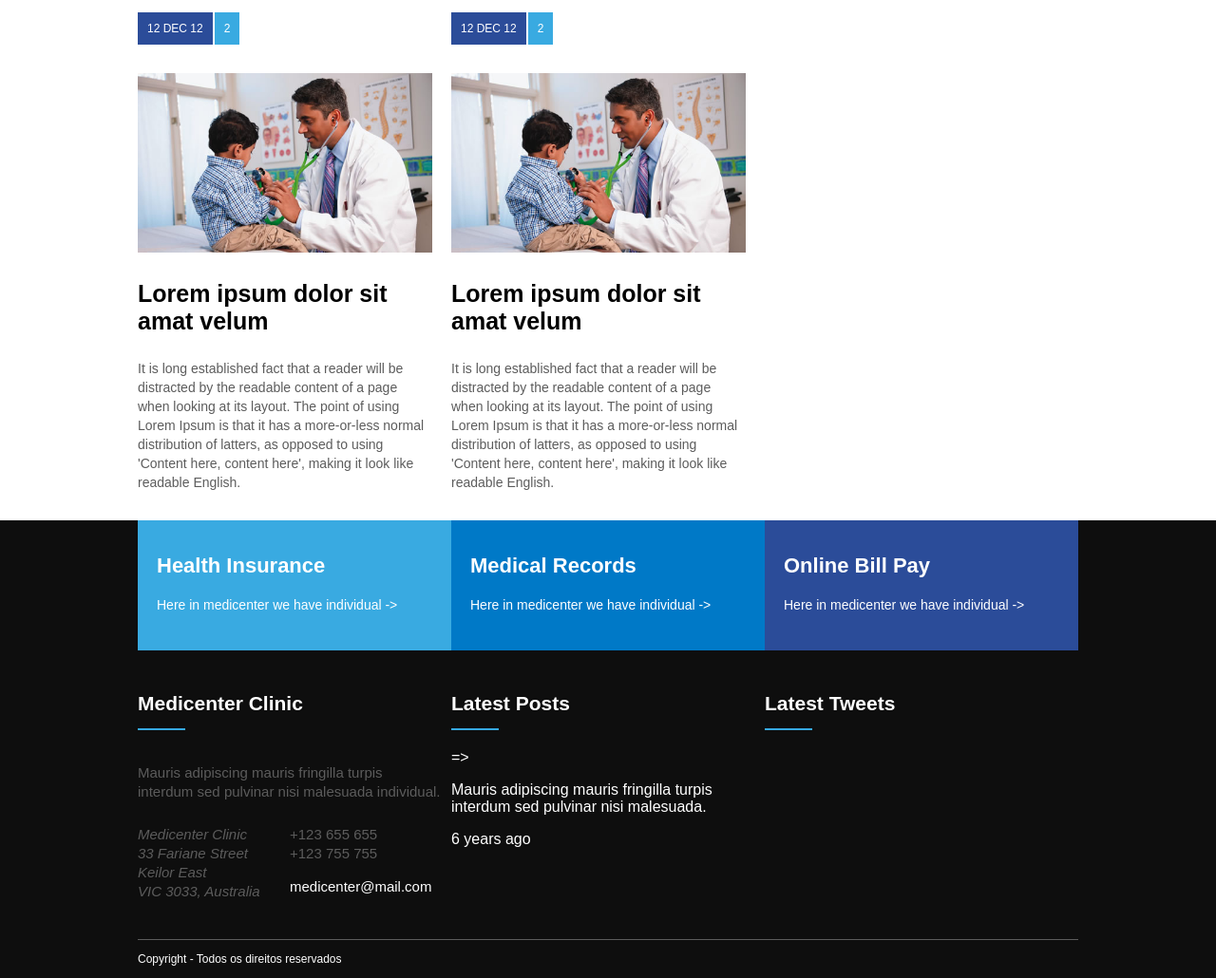
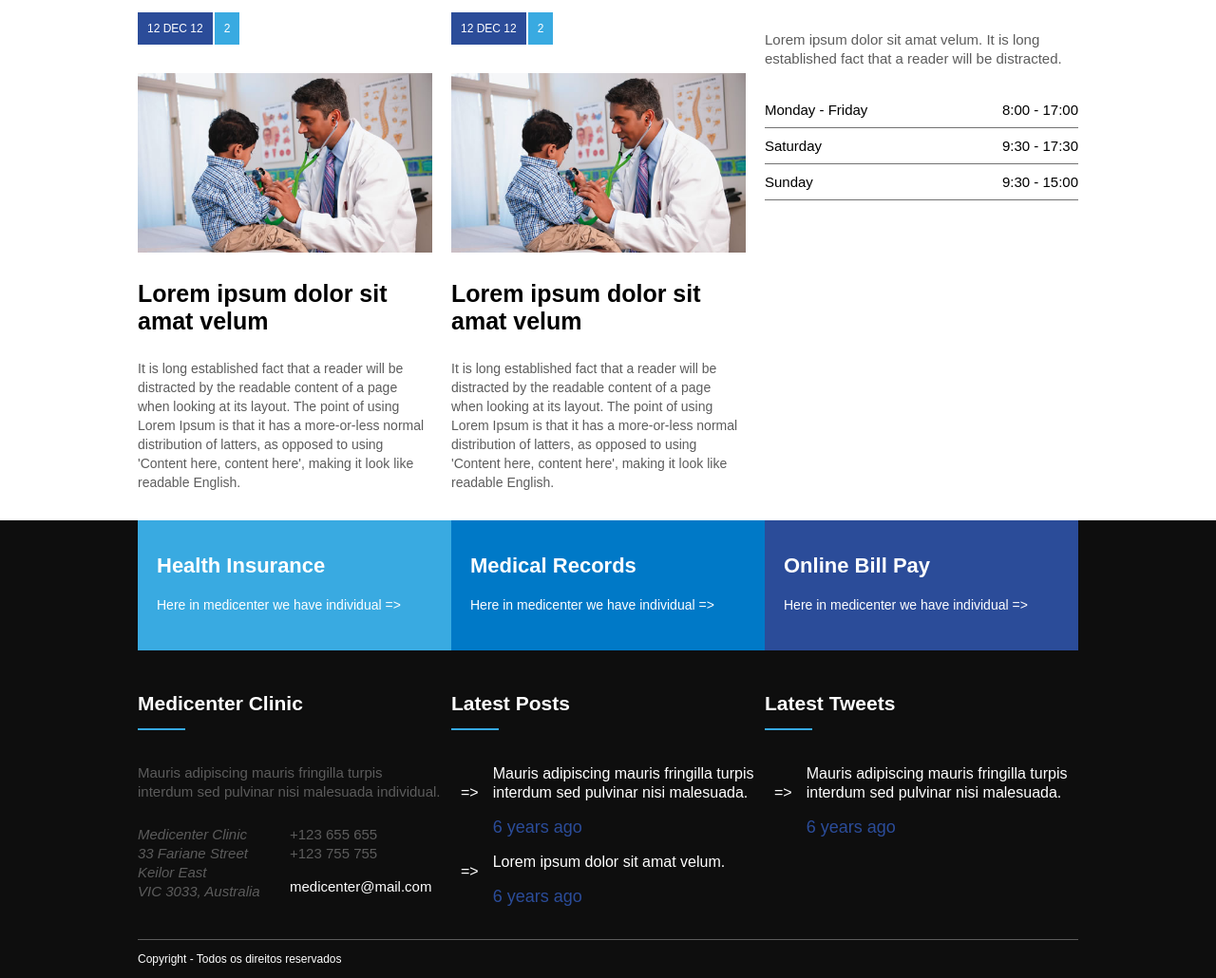
Before and after one commit to lucasdksan/Medicenter, a plain HTML site: page index.html in a window 1280 px wide. Shown: the part 1429-2459 px from the top of the page at 95% size. Drawn offline with Linux system fonts and the light colour scheme.

Commit message:
Conclusão dos desafios, além da alteração do arquivo readme

```diff
--- a/index.css
+++ b/index.css
@@ -151,6 +151,23 @@ nav a:hover{
     display: flex;
     flex: 1;
 }
+.block_area{
+    display: flex;
+    flex: 1;
+    flex-wrap: wrap;
+}
+.block{
+    width: 120px;
+    height: 120px;
+    background-color: var(--baby-blue);
+    margin: 10px;
+}
+.widget_text{
+    color: var(--title-color);
+    line-height: 20px;
+    font-size: 15px;
+    margin-bottom: 25px;
+}
 .widget_description{
     color: var(--title-color);
     line-height: 20px;
@@ -210,7 +227,35 @@ nav a:hover{
     flex-wrap: wrap;
 }
 .latest_content{
-
+    width: 100%;
+    display: flex;
+    flex-direction: row;
+    align-items: center;
+    justify-content: center;
+}
+.set{
+    display: flex;
+    flex-direction: column;
+    align-items: flex-start;
+    justify-content: center;
+    padding: 10px;
+    color: var(--main-white);
+    font-size: 16px;
+    margin-right: 5px;
+}
+.content{
+    display: flex;
+    flex-direction: column;
+    flex: 1;
+}
+.text_content{
+    font-size: 16px;
+    color: var(--main-white);
+    line-height: 20px;
+}
+.time_content{
+    font-size: 18px;
+    color: var(--dark-baby);
 }
 article{
     flex: 1;
@@ -252,6 +297,7 @@ article .news_resume{
     font-size: 14px;
     margin-bottom: 30px;
 }
+
 footer{
     background-color: var(--footer-black);
     display: flex;
--- a/index.html
+++ b/index.html
@@ -161,7 +161,14 @@
                         <div class="widget_title_bar"></div>
                     </div>
                     <div class="widget_body">
-
+                        <div class="block_area">
+                            <div class="block"></div>
+                            <div class="block"></div>
+                            <div class="block"></div>
+                            <div class="block"></div>
+                            <div class="block"></div>
+                            <div class="block"></div>
+                        </div>
                     </div>
                 </div>
                 <div class="widget">
@@ -169,8 +176,22 @@
                         <h1 class="widget_title_text">Make An Appointment</h1>
                         <div class="widget_title_bar"></div>
                     </div>
-                    <div class="widget_body">
-
+                    <div class="widget_body flexColumn">
+                        <p class="widget_text">
+                            Lorem ipsum dolor sit amat velum. It is long established fact that a reader will be distracted.
+                        </p>
+                        <div class="cell">
+                            <span class="week">Monday - Friday</span>
+                            <span class="hours">8:00 - 17:00</span>
+                        </div>
+                        <div class="cell">
+                            <span class="week">Saturday</span>
+                            <span class="hours">9:30 - 17:30</span>
+                        </div>
+                        <div class="cell">
+                            <span class="week">Sunday</span>
+                            <span class="hours">9:30 - 15:00</span>
+                        </div>
                     </div>
                 </div>
             </aside>
@@ -182,19 +203,19 @@
                 <div class="fm_1">
                     <h1 class="banner_title">Health Insurance</h1>
                     <p class="banner_desc">
-                        Here in medicenter we have individual ->
+                        Here in medicenter we have individual =>
                     </p>
                 </div>
                 <div class="fm_2">
                     <h1 class="banner_title">Medical Records</h1>
                     <p class="banner_desc">
-                        Here in medicenter we have individual ->
+                        Here in medicenter we have individual =>
                     </p>
                 </div>
                 <div class="fm_3">
                     <h1 class="banner_title">Online Bill Pay</h1>
                     <p class="banner_desc">
-                        Here in medicenter we have individual ->
+                        Here in medicenter we have individual =>
                     </p>
                 </div>
             </div>
@@ -237,6 +258,13 @@
                                     <span class="time_content">6 years ago</span>
                                 </div>
                             </div>
+                            <div class="latest_content">
+                                <span class="set">=></span>
+                                <div class="content">
+                                    <p class="text_content">Lorem ipsum dolor sit amat velum.</p>
+                                    <span class="time_content">6 years ago</span>
+                                </div>
+                            </div>
                         </div>
                     </div>
                 </div>
@@ -247,7 +275,13 @@
                             <div class="widget_title_bar"></div>
                         </div>
                         <div class="widget_body">
-
+                            <div class="latest_content">
+                                <span class="set">=></span>
+                                <div class="content">
+                                    <p class="text_content">Mauris adipiscing mauris fringilla turpis interdum sed pulvinar nisi malesuada. </p>
+                                    <span class="time_content">6 years ago</span>
+                                </div>
+                            </div>
                         </div>
                     </div>
                 </div>
```
Also changed, not shown: README/Footer.png (added), README/Header.png (added), README/Main_1.png (added), README/Main_2.png (added), 1 other file.
